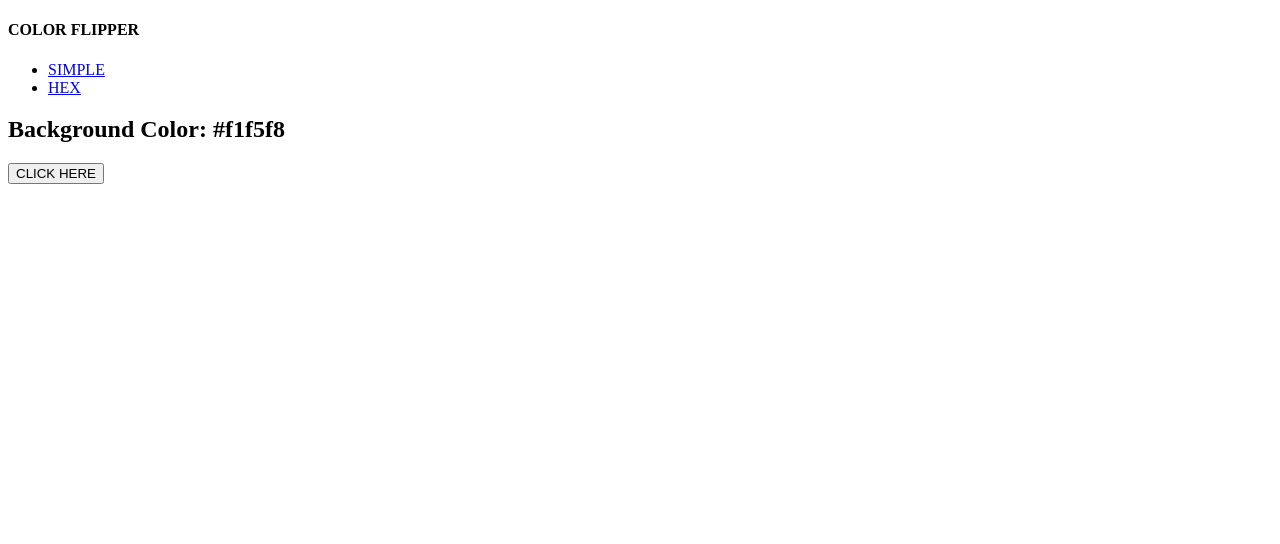
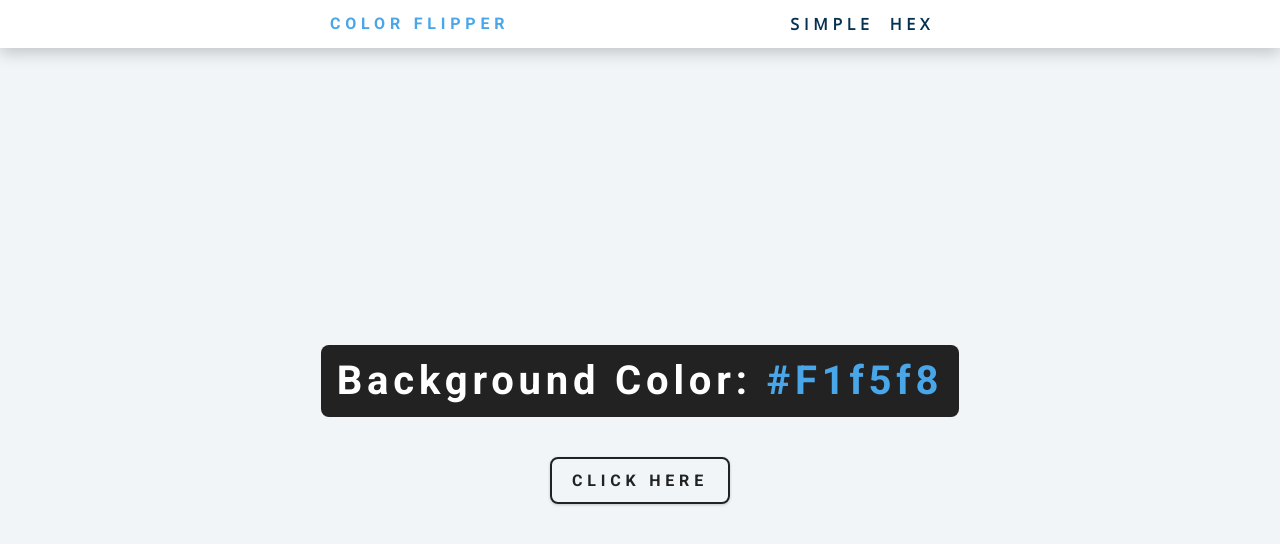
Before and after one commit to ARBUCHELI/COLOR-FLIPPER, a plain HTML site: page index.html in a window 1280 px wide. Drawn offline with nearby package versions, Linux system fonts and the light colour scheme.

Commit message:
Updating index.html

```diff
--- a/index.html
+++ b/index.html
@@ -4,7 +4,7 @@
 		<meta charset="UTF-8" />
 		<meta name="viewport" content="width=device-width, initial-scale=1.0" />
 		<title>Color Flipper / Intercambiador de Color</title>
-		<link real="stylesheet" href="styles.css" />
+		<link rel="stylesheet" href="styles.css" />
 	</head>
 	<body>
 		<nav>
```
